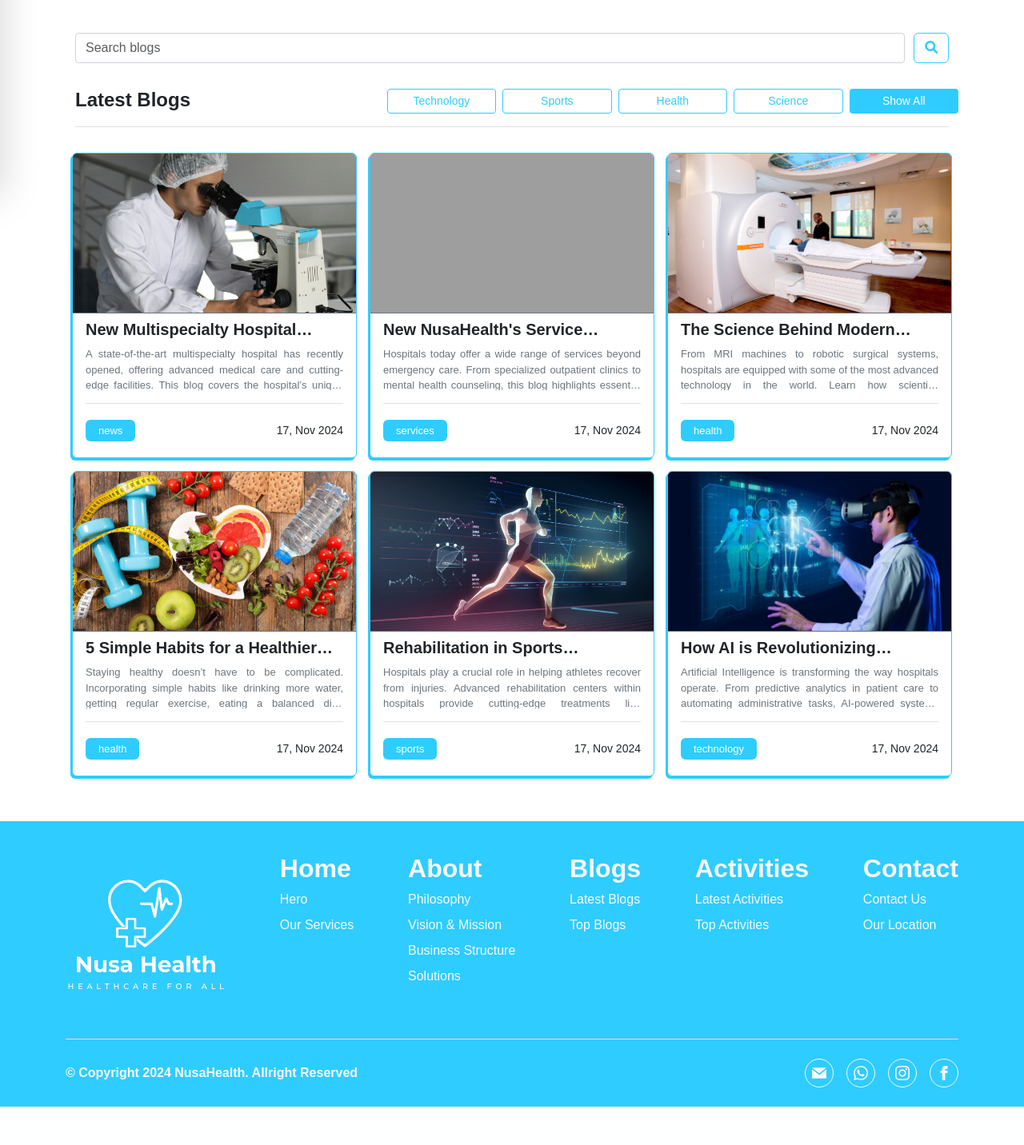
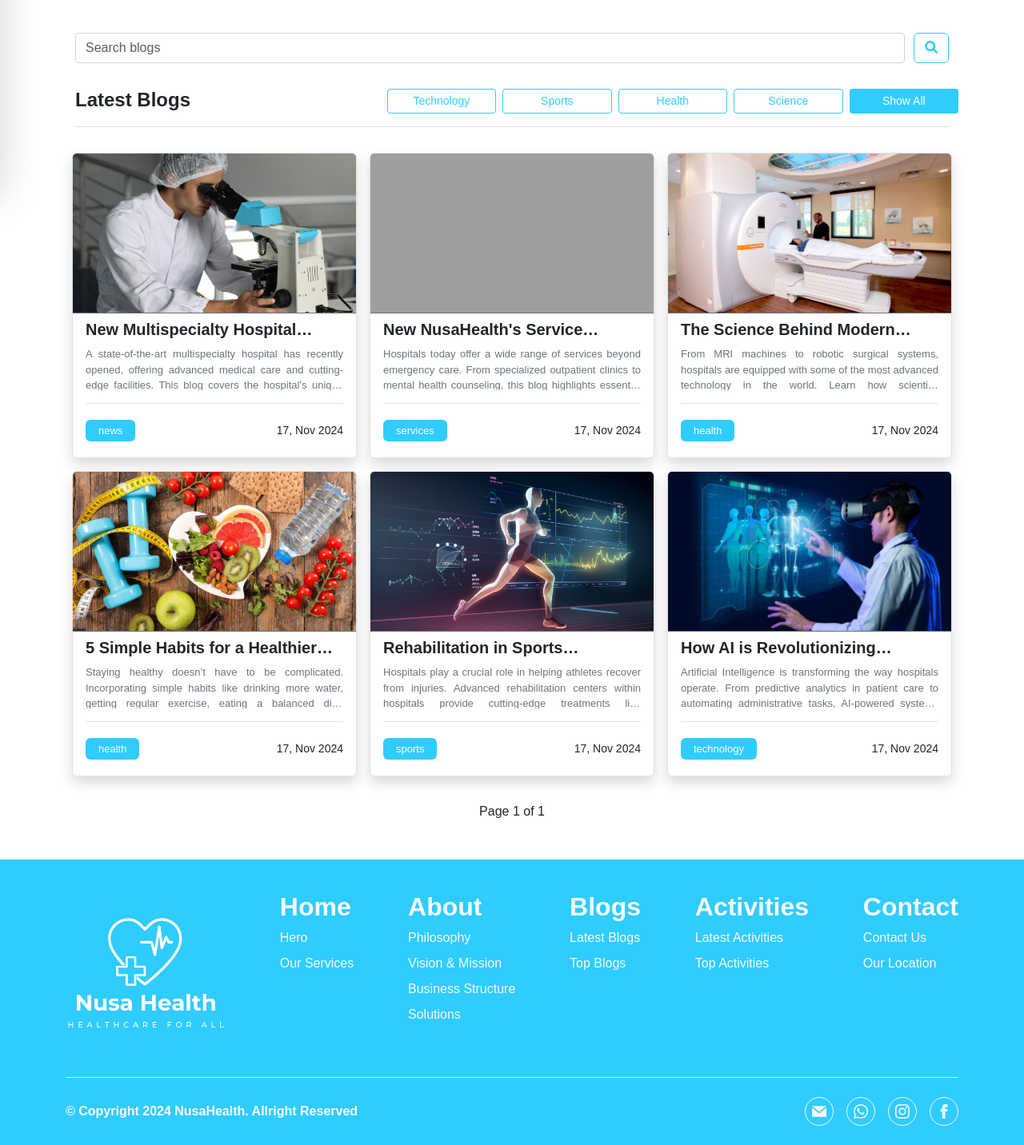
Before and after one commit to Anhar12/NusaHealth, a Django app: page /blogs in a window 1280 px wide. Shown: the part 571-2003 px from the top of the page at 80% size. Before the commit the page ends 1955 px from the top, so only its background shows below. Run offline with Django 5.2, Linux system fonts and the light colour scheme; data comes from the database, SQL or seed files in the repository; parts of the project's set-up code (start-up, migrations or seed data) failed here and were passed over; some libraries are stand-ins or nearby versions; grey boxes are pictures that could not be loaded.

Commit message:
add pagination

```diff
--- a/NusaHealthCompany/NusaHealthApp/templates/Home/blogs.html
+++ b/NusaHealthCompany/NusaHealthApp/templates/Home/blogs.html
@@ -17,28 +17,28 @@
 
             <div class="w-100 row rounded bg-white overflow-hidden shadow-card border border-primary mx-2 mb-5 " style="height: 350px;">
                 <div class="col-md-6 p-0">
-                    <img src="{{ blogs.first.image.url }}" alt="blogs.first.title" class="w-100" style="object-fit: cover; height: 350px;">
+                    <img src="{{ firs_blog.image.url }}" alt="firs_blog.title" class="w-100" style="object-fit: cover; height: 350px;">
                 </div>
                 <div class="col-md-6 px-3 py-4">
                     <div class="border-bottom">
                         <a href="#" class="text-decoration-none">
                             <h4 class="text-primary fw-semibold text-truncate-2" style="height: 60px;">
-                                {{ blogs.first.title }}
+                                {{ firs_blog.title }}
                             </h4>
                         </a>
                         <p class="text-secondary text-truncate-6" style="height: 145px;">
-                            {{ blogs.first.body }}
+                            {{ firs_blog.body }}
                         </p>
                     </div>
 
                     <div class="px-3 py-4 row justify-content-between align-items-center overflow-hidden" style="height: 80px;">
                         <div class="d-flex flex-wrap gap-2 col-8 p-0">
-                            <span class="bg-primary text-white rounded py-1 px-3">{{ blogs.first.category }}</span>
+                            <span class="bg-primary text-white rounded py-1 px-3">{{ firs_blog.category }}</span>
                         </div>
 
                         <div class="col-4 p-0">
                             <p class="m-0 text-end">
-                                {{blogs.first.publish|date:"d, M Y"}}
+                                {{firs_blog.publish|date:"d, M Y"}}
                             </p>
                         </div>
                     </div>
@@ -46,7 +46,7 @@
             </div>
 
             <div class="d-flex flex-column gap-2 align-items-center w-100">
-                <form method="GET" class="row container w-100 justify-content-between" autocomplete="off">
+                <form method="GET" class="row container w-100 justify-content-between m-0" autocomplete="off">
                     <input class="form-control" style="width: 95%;" type="search" name="q" placeholder="Search blogs" value="{{ query|default:'' }}" aria-label="Search">
                     <button class="btn btn-outline-primary px-2" style="width: 4%;" type="submit">
                         <i class="fas fa-search"></i>
@@ -74,7 +74,7 @@
                 <div class="row w-100 ">
                     {% for blog in blogs %}
                         <div class="col-md-4 p-2" style="cursor: pointer;">
-                            <div class="rounded shadow-btn bg-white overflow-hidden border border-primary">
+                            <div class="rounded shadow hover-scaleup bg-white overflow-hidden border">
                                 <img src="{{blog.image.url}}" class="w-100 m-0 border-bottom border-secondary" style="height: 200px; object-fit: cover;" alt="{{blog.title}}">
 
                                 <div class="my-2 mx-3 border-bottom">
@@ -101,6 +101,22 @@
                             </div>
                         </div>
                     {% endfor %}
+                </div>
+
+                <div class="pagination mt-3">
+                    <span class="d-flex gap-2 align-items-center">
+                        {% if blogs.has_previous %}
+                            <a class="text-primary fs-3 fw-bold me-2 text-decoration-none" href="?page=1"><i class="fa-solid fa-angles-left"></i></a>
+                            <a class="text-primary fs-3 fw-bold me-2 text-decoration-none" href="?page={{ blogs.previous_page_number }}"><i class="fa-solid fa-angle-left"></i></a>
+                        {% endif %}
+
+                        <span>Page {{ blogs.number }} of {{ blogs.paginator.num_pages }}</span>
+
+                        {% if blogs.has_next %}
+                            <a class="text-primary fs-3 fw-bold ms-2 text-decoration-none" href="?page={{ blogs.next_page_number }}"><i class="fa-solid fa-angle-right"></i></a>
+                            <a class="text-primary fs-3 fw-bold ms-2 text-decoration-none" href="?page={{ blogs.paginator.num_pages }}"><i class="fa-solid fa-angles-right"></i></a>
+                        {% endif %}
+                    </span>
                 </div>
             </div>
         </div>
--- a/NusaHealthCompany/NusaHealthApp/views.py
+++ b/NusaHealthCompany/NusaHealthApp/views.py
@@ -1,6 +1,7 @@
 from django.shortcuts import render, redirect, get_object_or_404
 from django.contrib.auth import authenticate, login, logout
 from django.http import JsonResponse
+from django.core.paginator import Paginator
 from .decorators import admin_required
 from .models import Logo, ImageSlider, HeroSection, ServiceSection, PhilosphySection, VisionMissionSection, BusinessStructure, SolutionsSection, ContactSection, LocationSection, Blogs, Activities
 from taggit.models import Tag
@@ -60,11 +61,16 @@
     blogs = Blogs.objects.all()
     categories = Blogs.CATEGORIES
 
+    paginator = Paginator(blogs, 6)
+    page_number = request.GET.get('page')
+    page_obj = paginator.get_page(page_number)
+
     context = {
         'section': 'blogs',
         'logo': logo_instance,
-        'blogs': blogs,
-        'categories': categories
+        'blogs': page_obj,
+        'firs_blog': blogs[0],
+        'categories': categories,
     }
     return render(request, 'Home/blogs.html', context)
 
@@ -72,10 +78,15 @@
     logo_instance = Logo.objects.first()
     activities = Activities.objects.all()
 
+    paginator = Paginator(activities, 6)
+    page_number = request.GET.get('page')
+    page_obj = paginator.get_page(page_number)
+
     context = {
         'section': 'activities',
         'logo': logo_instance,
-        'activities': activities
+        'activities': page_obj,
+        'activities_first': activities[0]
     }
     return render(request, 'Home/activities.html', context)
 
```
Also changed, not shown: NusaHealthCompany/NusaHealthApp/templates/Home/activities.html (+20 -5 lines).
